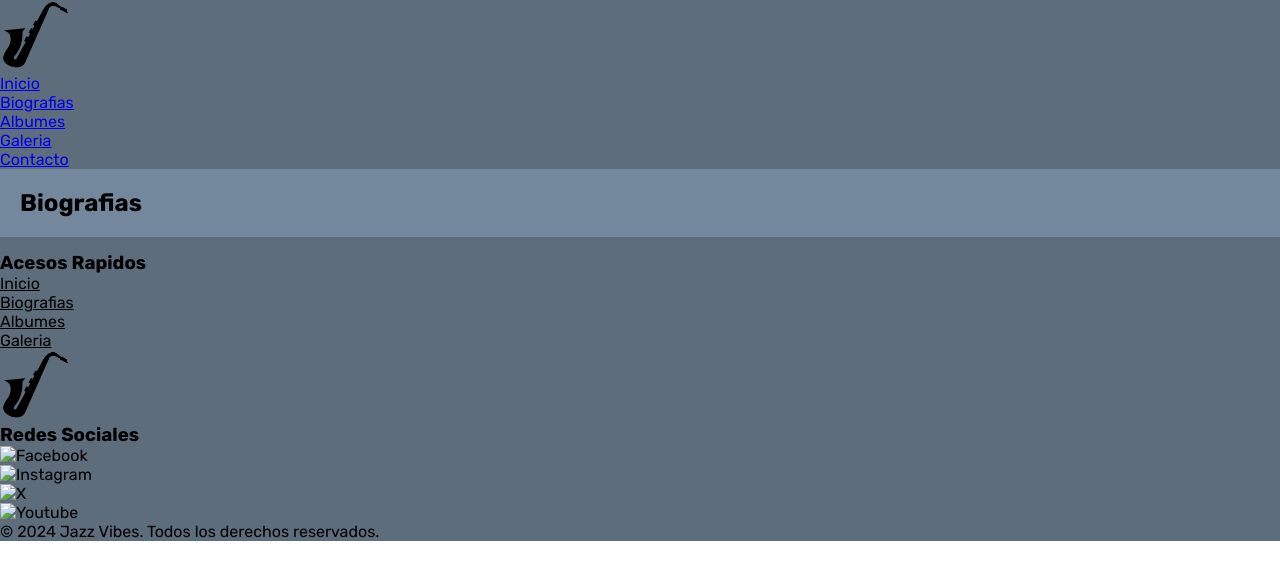
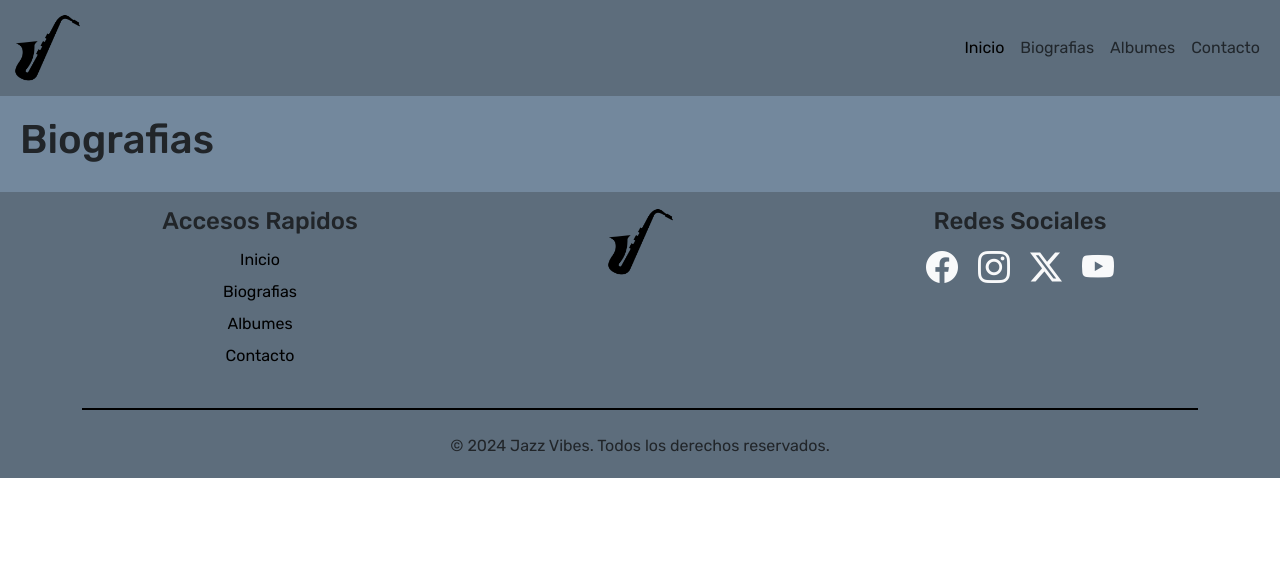
Before and after one commit to Mauus1/Mauricio-Cabrera, a plain HTML site: page pages/biografias.html in a window 1280 px wide. Drawn offline with nearby package versions, Linux system fonts and the light colour scheme.

Commit message:
biografiasv1

```diff
--- a/pages/biografias.html
+++ b/pages/biografias.html
@@ -3,22 +3,40 @@
 <head>
     <meta charset="UTF-8">
     <meta name="viewport" content="width=device-width, initial-scale=1.0">
+    <title>Biografias</title>
+    <!--Boostrap-->
+    <link href="https://cdn.jsdelivr.net/npm/bootstrap@5.3.3/dist/css/bootstrap.min.css" rel="stylesheet" integrity="sha384-QWTKZyjpPEjISv5WaRU9OFeRpok6YctnYmDr5pNlyT2bRjXh0JMhjY6hW+ALEwIH" crossorigin="anonymous">
+    <link rel="stylesheet" href="https://cdn.jsdelivr.net/npm/bootstrap-icons@1.11.3/font/bootstrap-icons.min.css">
+    <!--CSS-->
     <link rel="stylesheet" href="../css/style.css">
-    <title>Biografias</title>
 </head>
 <body>
     <header> <!--Encabezado-->
-        <div>
+        <nav class="navbar navbar-expand-lg">
+            <div class="container-fluid">
+                <a class="navbar-brand" href="../index.html">
                     <img src="../assets/saxofon.png" alt="logo" class="logo">
+                  </a>
+              <button class="navbar-toggler" type="button" data-bs-toggle="collapse" data-bs-target="#navbarNavDropdown" aria-controls="navbarNavDropdown" aria-expanded="false" aria-label="Toggle navigation">
+                <span class="navbar-toggler-icon"></span>
+              </button>
+              <div class="collapse navbar-collapse justify-content-end" id="navbarNavDropdown">
+                <ul class="navbar-nav">
+                  <li class="nav-item">
+                    <a class="nav-link active" aria-current="page" href="../index.html">Inicio</a>
+                  </li>
+                  <li class="nav-item">
+                    <a class="nav-link" href="./biografias.html">Biografias</a>
+                  </li>
+                  <li class="nav-item">
+                    <a class="nav-link" href="#">Albumes</a>
+                  </li>
+                  <li class="nav-item">
+                    <a class="nav-link" href="#">Contacto</a>
+                  </li>
+                </ul>
               </div>
-        <nav class="menu">
-            <ul>
-               <li><a href="../index.html">Inicio</a></li>
-               <li><a href="../pages/biografias.html">Biografias</a></li>
-               <li><a href="../pages/albumes.html">Albumes</a></li>
-               <li><a href="../pages/galeria.html">Galeria</a></li>
-               <li><a href="../pages/contacto.html">Contacto</a></li>
-            </ul>
+            </div>
           </nav>
     </header> <!--Encabezado-->
     <main>
@@ -27,34 +45,39 @@
         </section>
     </main>
     <footer><!--Pie de pagina-->
-       <div>
-           <h3>Acesos Rapidos</h3>
-           <nav class="menu-2">
-               <ul>
-                  <li><a href="">Inicio</a></li>
-                  <li><a href="">Biografias</a></li>
-                  <li><a href="">Albumes</a></li>
-                  <li><a href="">Galeria</a></li>
+        <div class="container">
+            <div class="row text-center ">
+                <div class="col-12 col-md-4 mb-4 mb-md-0">
+                    <h4>Accesos Rapidos</h4>
+                    <ul class="list-unstyled">
+                        <li class="py-1"><a href="../index.html" class="text-decoration-none">Inicio</a></li>
+                        <li class="py-1"><a href="./pages/biografias.html" class="text-decoration-none">Biografias</a></li>
+                        <li class="py-1"><a href="./pages/albumes.html" class="text-decoration-none">Albumes</a></li>
+                        <li class="py-1"><a href="./pages/contacto.html" class="text-decoration-none">Contacto</a></li>
                     </ul>
-           </nav>
                 </div>
-       <div>
-            <img src="../assets/Saxofon.png" alt="logo" class="logo">
+                <div class="col-md-4 mb-4 mb-md-0 text-center">
+                    <a class="logo mb-3" href="../index.html">
+                        <img src="../assets/saxofon.png" alt="logo" class="logo">
+                    </a>
                 </div>
-       <div>
-        <h3>Redes Sociales</h3>
-            <nav class="menu-2">
-                <ul>
-                    <li><img src="#" alt="Facebook"></li>
-                    <li><img src="#" alt="Instagram"></li>
-                    <li><img src="#" alt="X"></li>
-                    <li><img src="#" alt="Youtube"></li>
-                </ul>
-            </nav>
+                <div class="col-12 col-md-4 mb-4 mb-md-0 text-center ">
+                    <h4>Redes Sociales</h4>
+                    <div class="social-media">
+                        <a href="https://www.facebook.com/" class="text-light fs-2 me-3" target="_blank"><i class="bi bi-facebook"></i></a>
+                        <a href="https://www.instagram.com/" class="text-light fs-2 me-3" target="_blank"><i class="bi bi-instagram"></i></a>
+                        <a href="https://x.com/home?lang=es" class="text-light fs-2 me-3" target="_blank"><i class="bi bi-twitter-x"></i></a>
+                        <a href="https://www.youtube.com/" class="text-light fs-2" target="_blank"><i class="bi bi-youtube" ></i></a>
                     </div>
-       <div>
+                </div>
+            </div>
+            <div class="linea"></div>
+            <div class="d-flex justify-content-center py-1">
                 <p>© 2024 Jazz Vibes. Todos los derechos reservados.</p>
             </div>
+        </div>
     </footer><!--Pie de pagina-->
+    <!--Boostrap-->
+    <script src="https://cdn.jsdelivr.net/npm/bootstrap@5.3.3/dist/js/bootstrap.bundle.min.js" integrity="sha384-YvpcrYf0tY3lHB60NNkmXc5s9fDVZLESaAA55NDzOxhy9GkcIdslK1eN7N6jIeHz" crossorigin="anonymous"></script>
 </body>
 </html>
```
Lines whose indentation alone changed are shown as unchanged.
